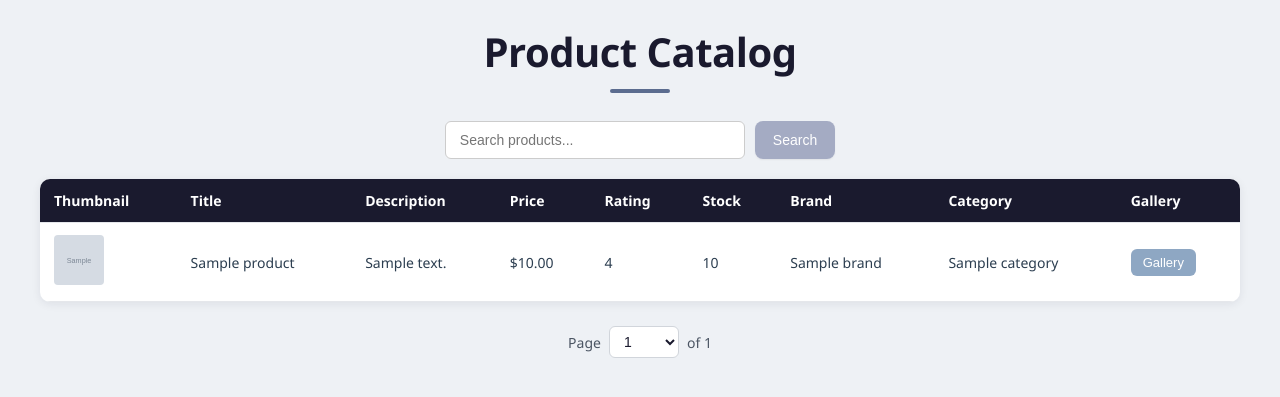
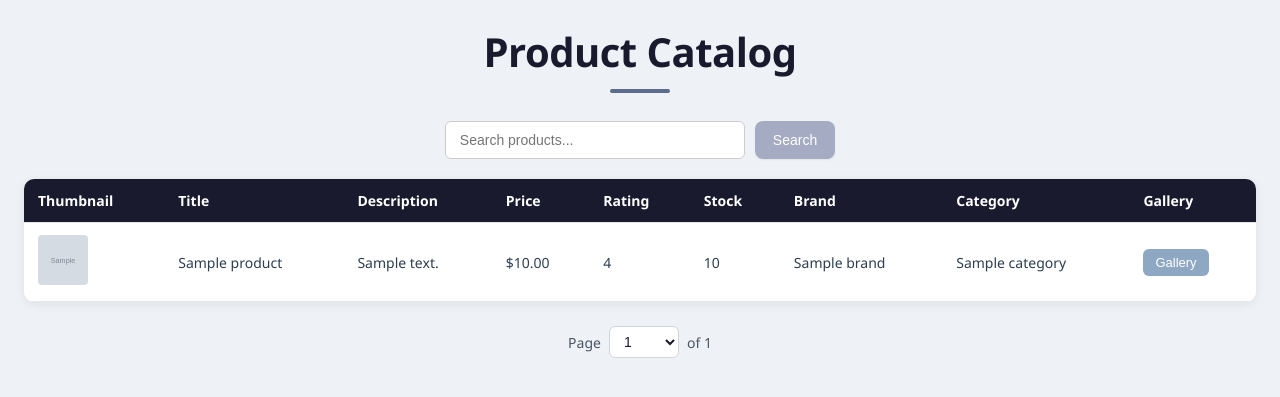
Before and after one commit to adikap19/product-table-assignment, a Flask app: page / in a window 1280 px wide. Shown: the top 397 px of the page. Run offline with Flask 3, Linux system fonts and the light colour scheme; grey boxes marked "Sample" are stand-in pictures; a database or web service that is not in the repository returns one stand-in record (values such as "Sample title"); data that the repository does not hold is empty.

Commit message:
Bonus folders + css fixes

```diff
--- a/static/css/style.css
+++ b/static/css/style.css
@@ -12,7 +12,7 @@ body {
 }
 
 .container {
-  max-width: 1200px;
+  max-width: 1400px;
   margin: 0 auto;
 }
 
@@ -118,10 +118,11 @@ h1::after {
 }
 
 .description {
-  max-width: 250px;
-  overflow: hidden;
-  text-overflow: ellipsis;
-  white-space: nowrap;
+    max-width: 320px;
+    overflow: hidden;
+    text-overflow: ellipsis;
+    white-space: normal;
+    word-wrap: break-word;
 }
 
 .no-results,
```
Also changed, not shown: 1 other file.
